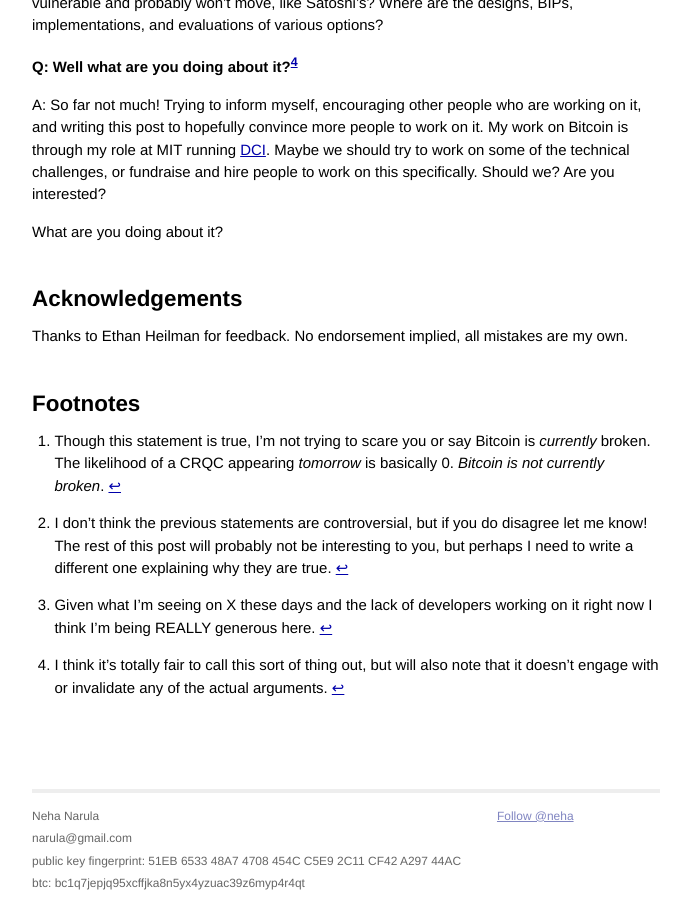
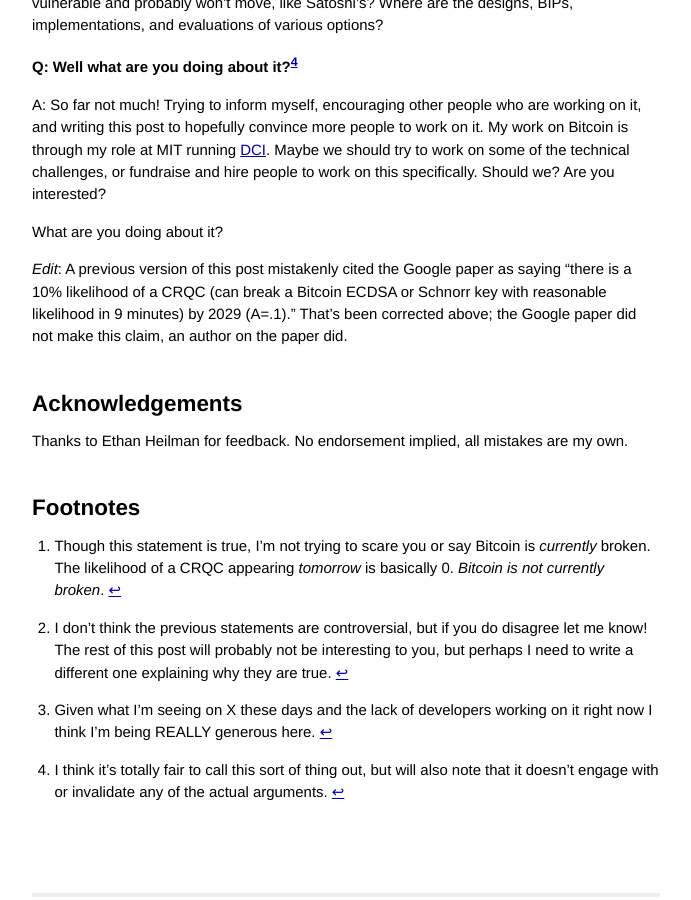
Before and after one commit to narula/narula.github.io, a Jekyll site: the page built from _posts/2026-04-03-bitcoin-and-quantum-computing.md, in a window 1280 px wide and 900 px high, scrolled down 4038 px. Shown: the whole window, without its empty margins (294-985 px from the left). Built offline with Jekyll 4.4.1, drawn with Linux system fonts in a browser that asks for light colours; comment, search, counter and statistics services are not loaded.

Commit message:
add mea culpa

```diff
--- a/_posts/2026-04-03-bitcoin-and-quantum-computing.md
+++ b/_posts/2026-04-03-bitcoin-and-quantum-computing.md
@@ -114,6 +114,8 @@ A: So far not much! Trying to inform myself, encouraging other people who are wo
 
 What are you doing about it?
 
+*Edit*: A previous version of this post mistakenly cited the Google paper as saying "there is a 10% likelihood of a CRQC (can break a Bitcoin ECDSA or Schnorr key with reasonable likelihood in 9 minutes) by 2029 (A=.1)." That's been corrected above; the Google paper did not make this claim, an author on the paper did.
+
 # Acknowledgements
 
 Thanks to Ethan Heilman for feedback. No endorsement implied, all mistakes are my own.
```
